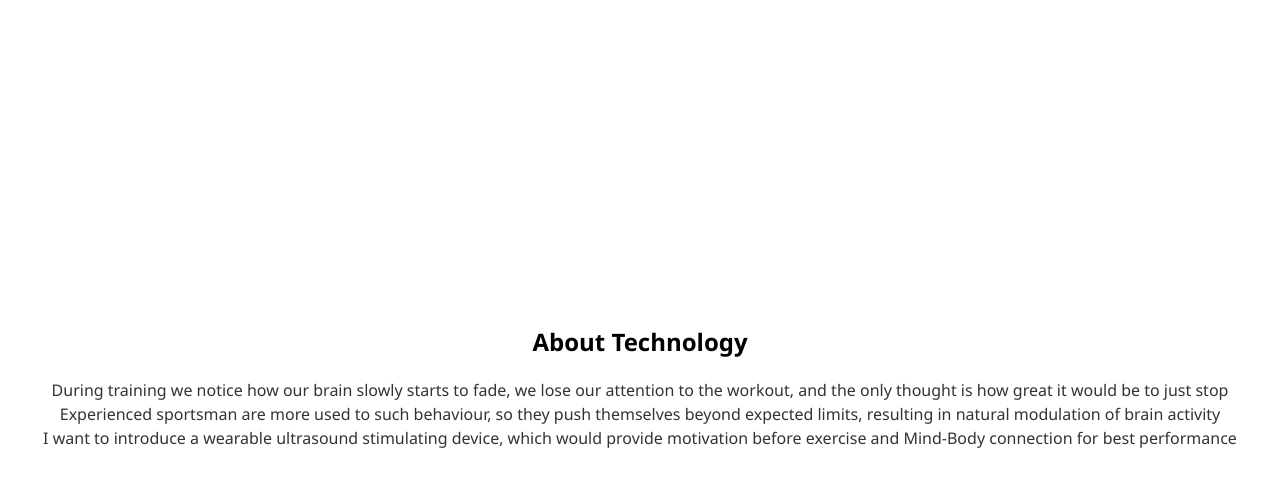
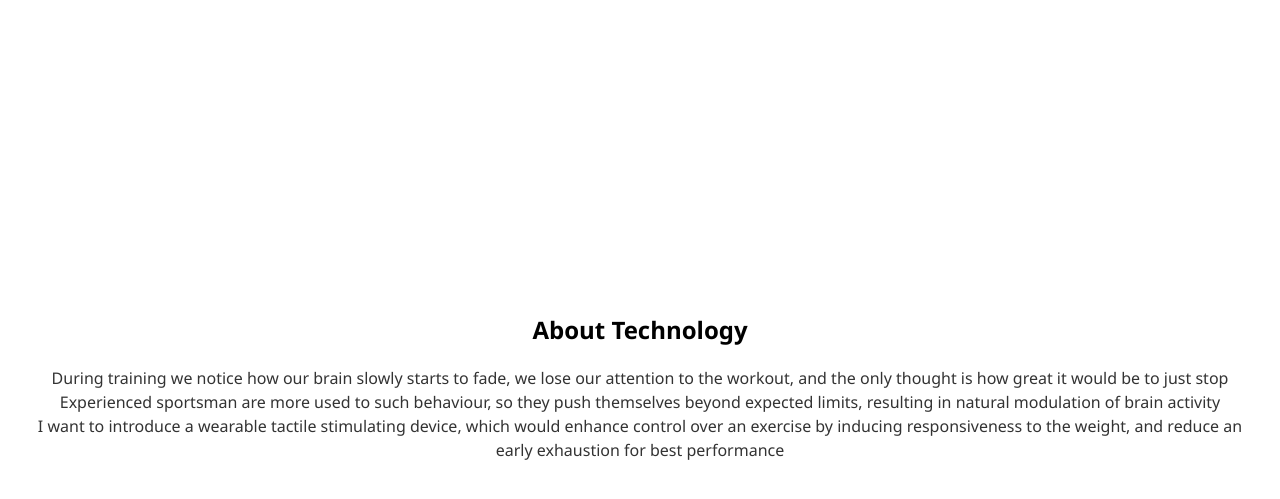
Before and after one commit to focusedbrainstudy/focusedbrainstudy.github.io, a plain HTML site: page index.html in a window 1280 px wide. Shown: the part 195-694 px from the top of the page. Drawn offline with Linux system fonts and the light colour scheme.

Commit message:
Update index.html

```diff
--- a/index.html
+++ b/index.html
@@ -115,7 +115,7 @@
     <h2>About Technology</h2>
     <p>During training we notice how our brain slowly starts to fade, we lose our attention to the workout, and the only thought is how great it would be to just stop</p>
     <p>Experienced sportsman are more used to such behaviour, so they push themselves beyond expected limits, resulting in natural modulation of brain activity</p>
-    <p>I want to introduce a wearable ultrasound stimulating device, which would provide motivation before exercise and Mind-Body connection for best performance</p>
+    <p>I want to introduce a wearable tactile stimulating device, which would enhance control over an exercise by inducing responsiveness to the weight, and reduce an early exhaustion for best performance</p>
 </section>
 <section id="solutions" class="hidden">
     <h2>Solution for problems with:</h2>
```
